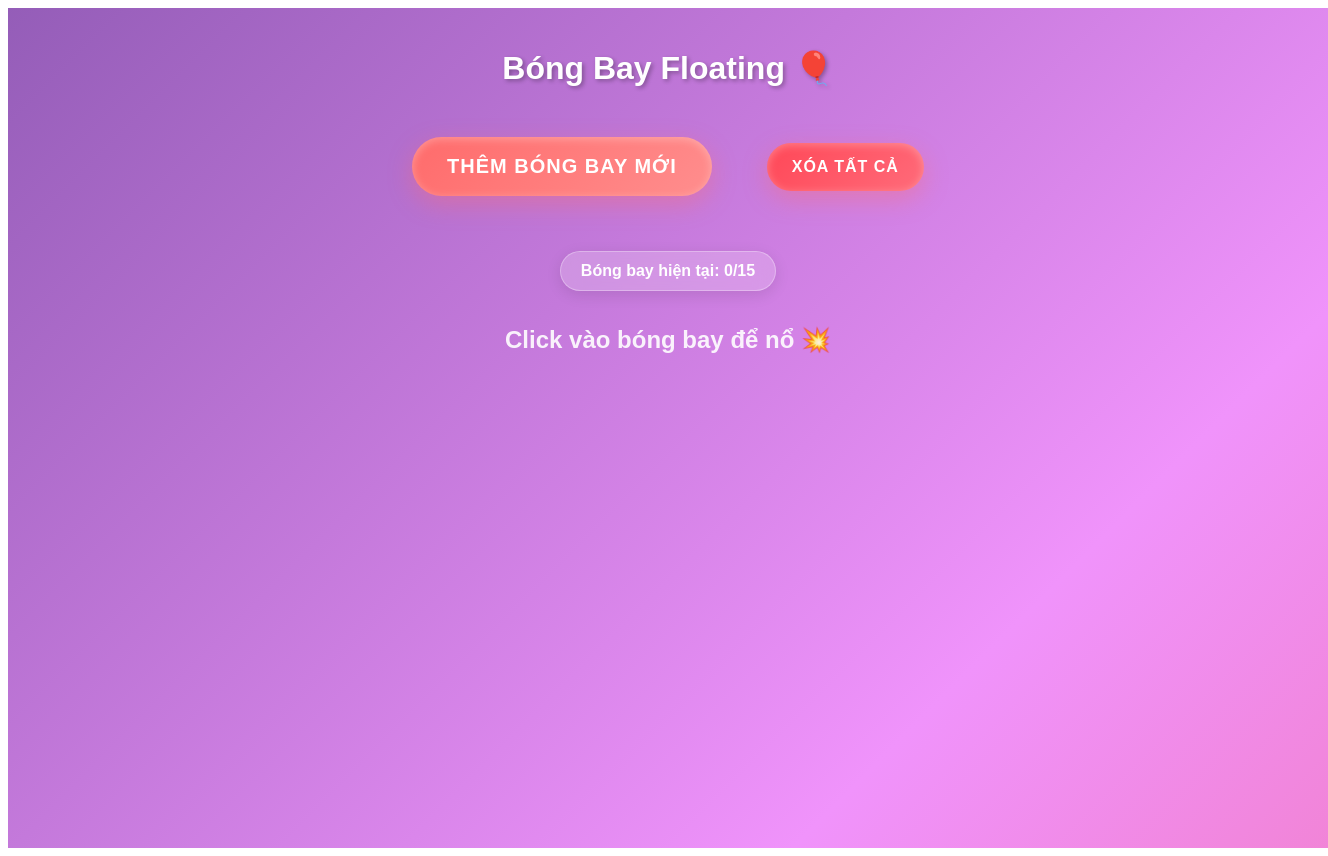
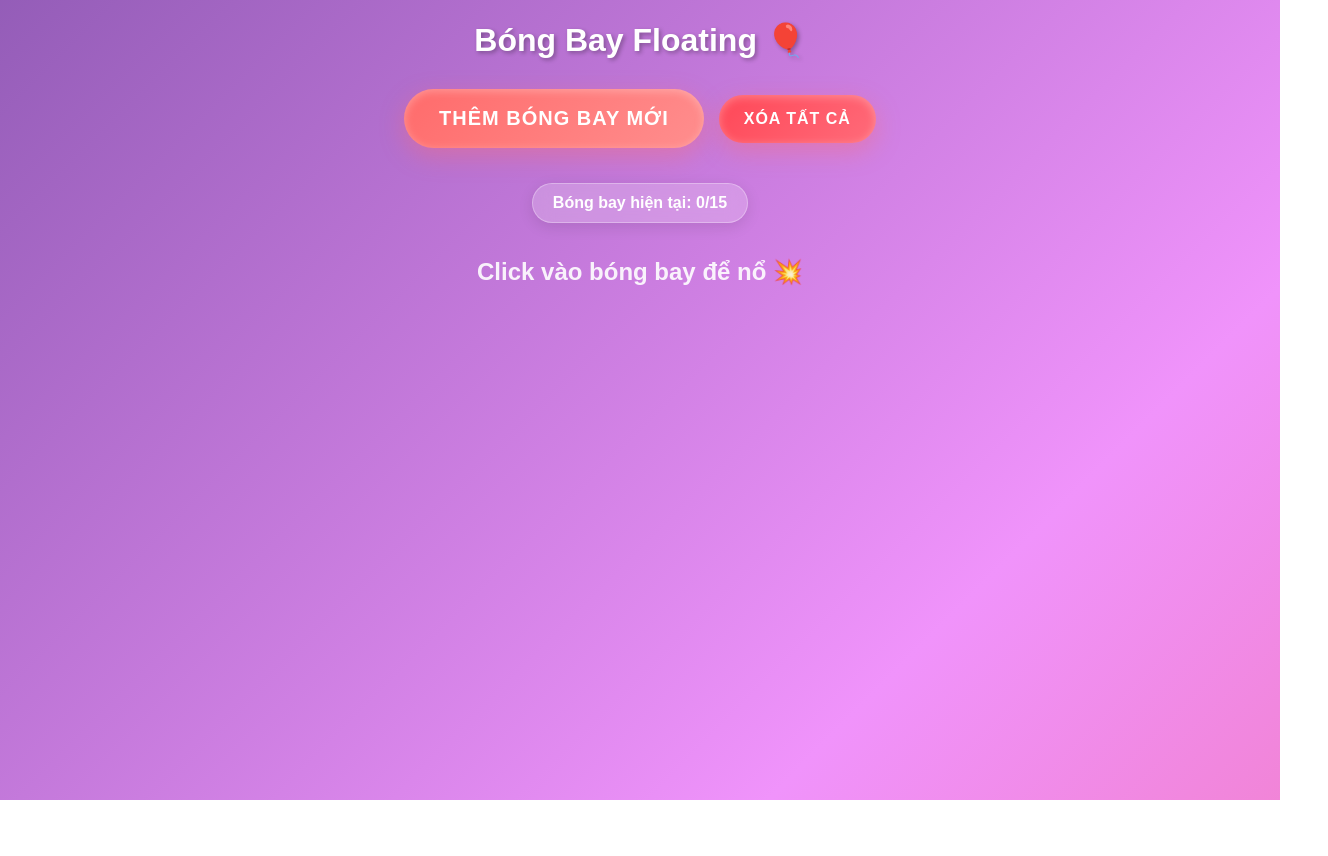
Before and after one commit to minh352623/Balloon, a React (Create React App) app: page / in a window 1280 px wide. Shown: the whole page, 1328 px wide, since content can reach past the window. After the commit the page ends 800 px from the top, so only its background shows below. Built offline with nearby package versions, Linux system fonts and the light colour scheme.

Commit message:
Enhance styling in styles.css by resetting body margins and paddings, and adjusting App component dimensions for better layout control. Removed padding and margin from button for a cleaner design.

```diff
--- a/src/styles.css
+++ b/src/styles.css
@@ -1,7 +1,15 @@
+body {
+  margin: 0;
+  padding: 0;
+}
+
 .App {
   font-family: 'Arial', sans-serif;
   text-align: center;
   min-height: 100vh;
+  max-height: 100vh;
+  overflow: hidden;
+  max-width: 100vw;
   background: linear-gradient(135deg,
     #667eea 0%,
     #764ba2 25%,
@@ -11,7 +19,6 @@
   background-size: 400% 400%;
   animation: gradientShift 8s ease infinite;
   color: white;
-  padding: 20px;
   position: relative;
   overflow: hidden;
 }
@@ -31,7 +38,6 @@ button {
   font-weight: bold;
   border-radius: 30px;
   cursor: pointer;
-  margin: 20px;
   box-shadow:
     0 8px 25px rgba(255, 107, 107, 0.4),
     inset 0 2px 10px rgba(255, 255, 255, 0.3);
```
